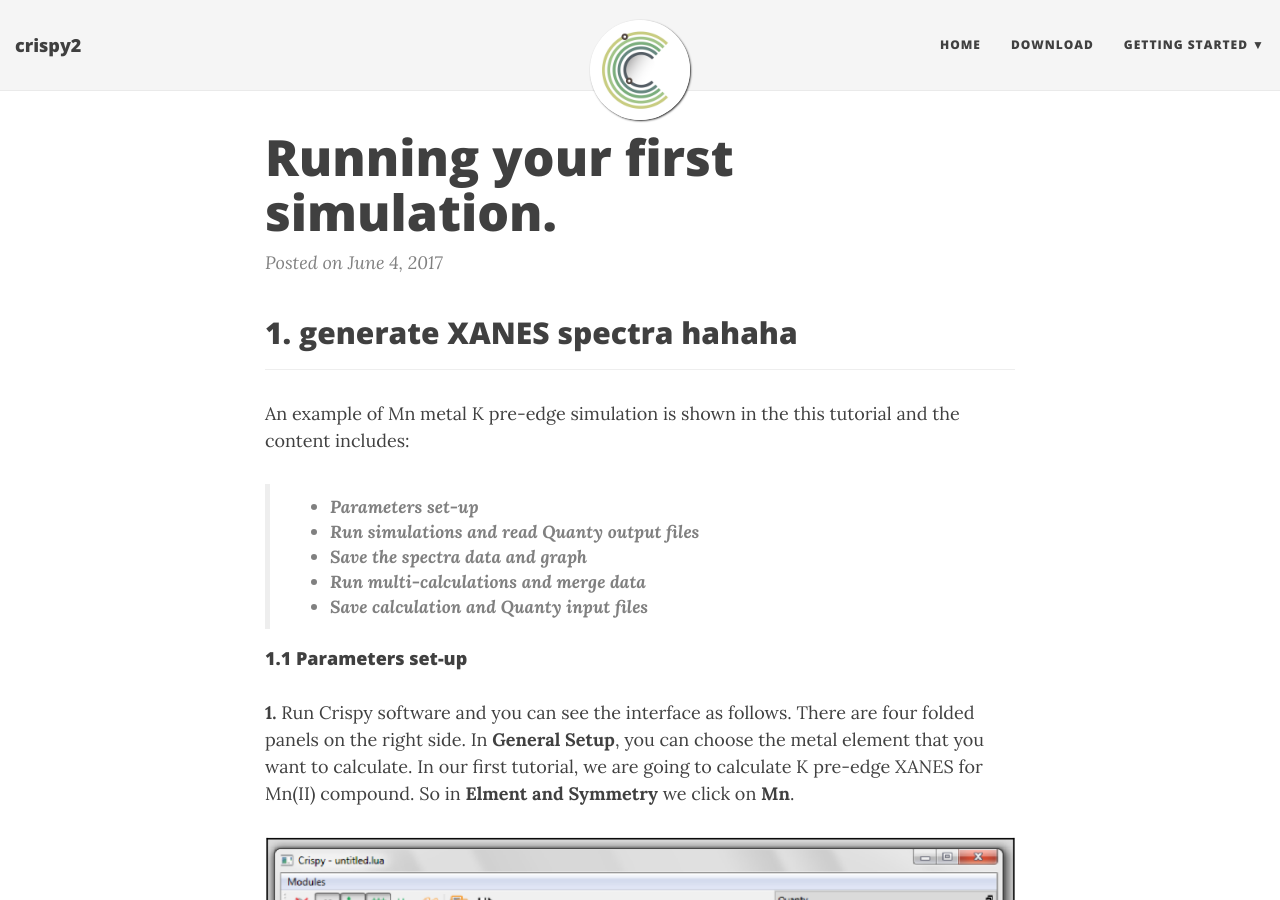
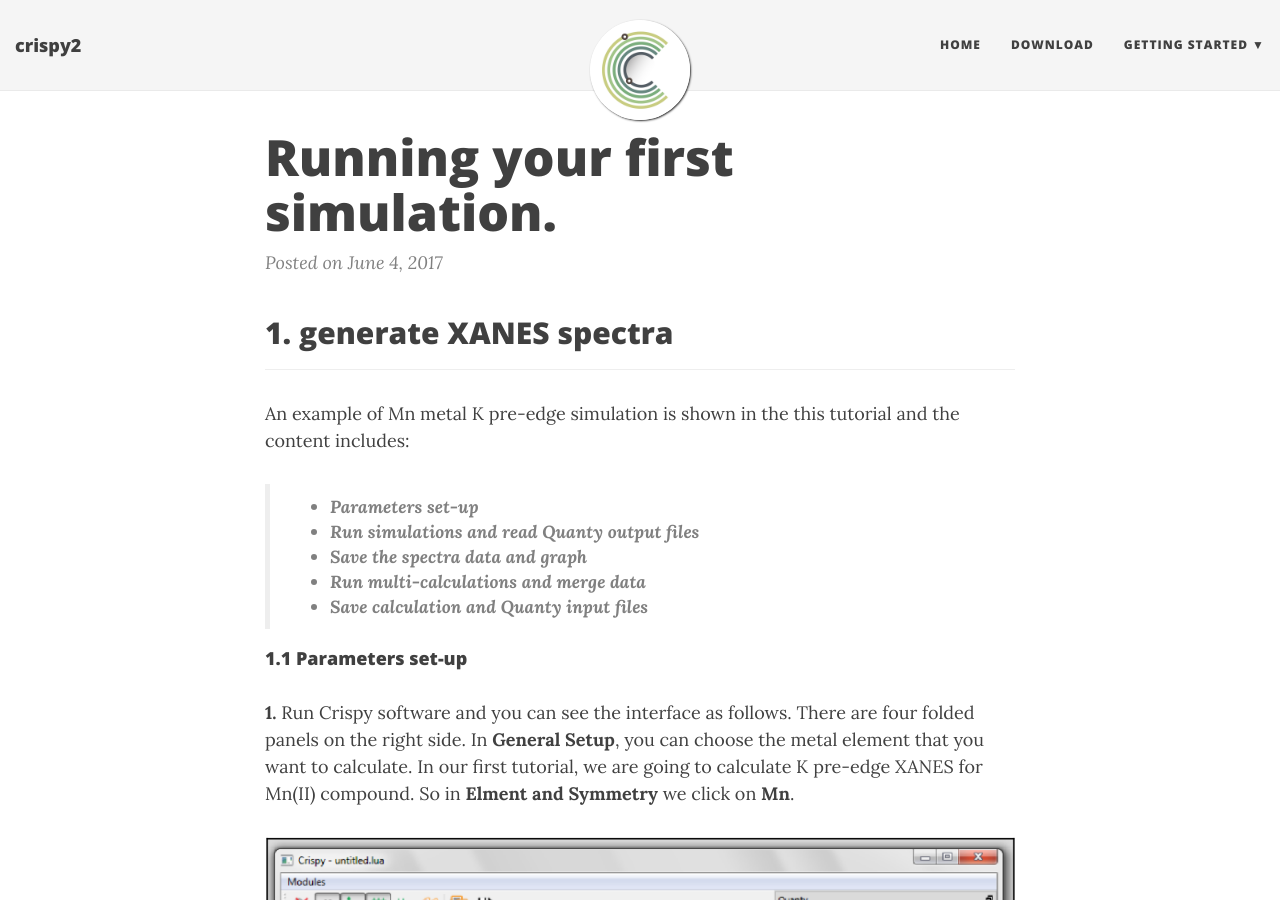
Before and after one commit to Cathyhjj/crispy2, a Jekyll site: the page built from _posts/2017-06-04-running-your-first-simulation.md, in a window 1280 px wide and 900 px high. Built offline with Jekyll 4.4.1, drawn with Linux system fonts in a browser that asks for light colours; nearby versions of some CDN libraries.

Commit message:
Update 2017-06-04-running-your-first-simulation.md

```diff
--- a/_posts/2017-06-04-running-your-first-simulation.md
+++ b/_posts/2017-06-04-running-your-first-simulation.md
@@ -3,7 +3,7 @@ layout: post
 title: Running your first simulation.
 ---
 
-## 1. generate XANES spectra hahaha
+## 1. generate XANES spectra
 ---
 
 An example of Mn metal K pre-edge simulation is shown in the this tutorial and the content includes:
```
